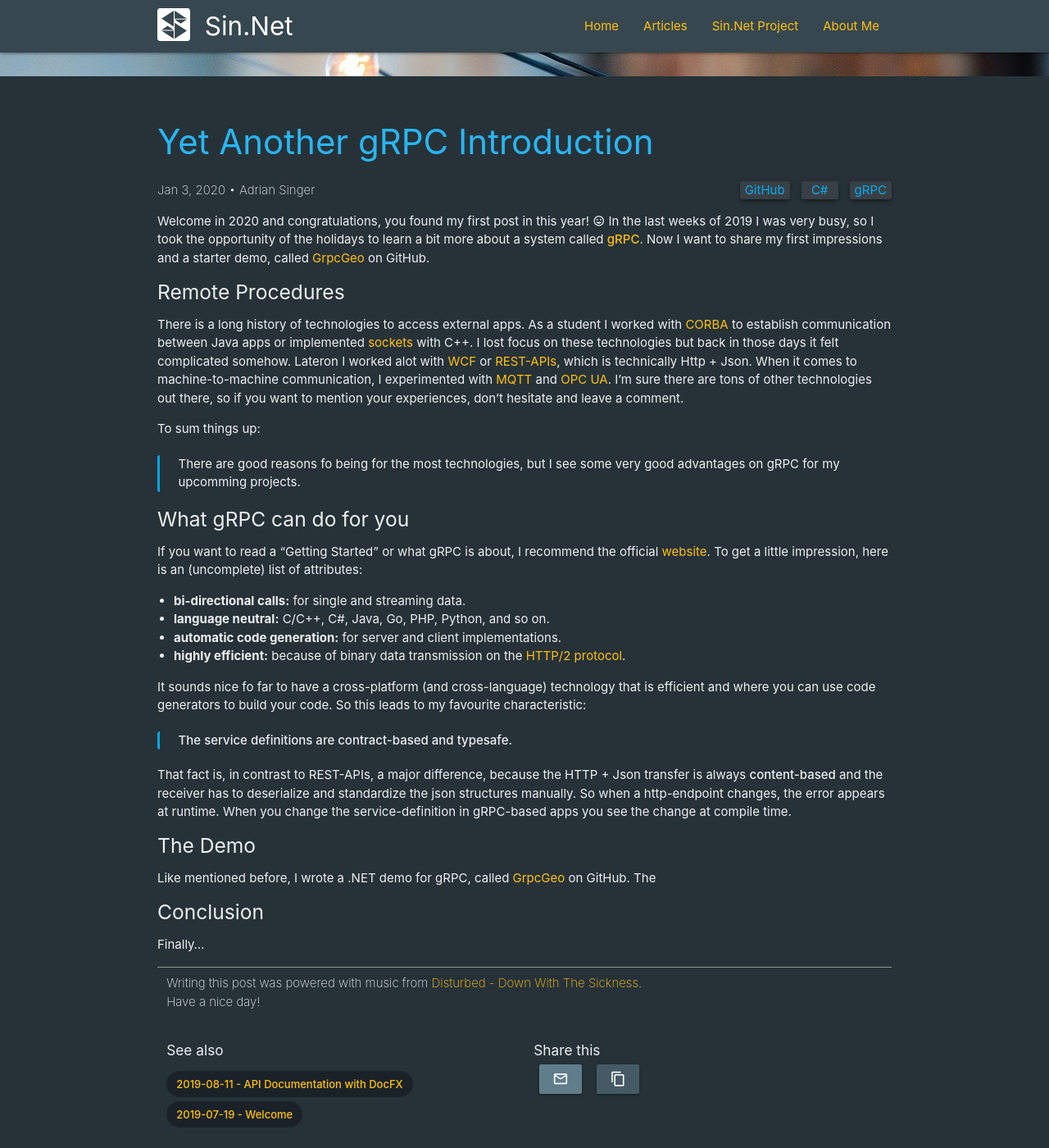
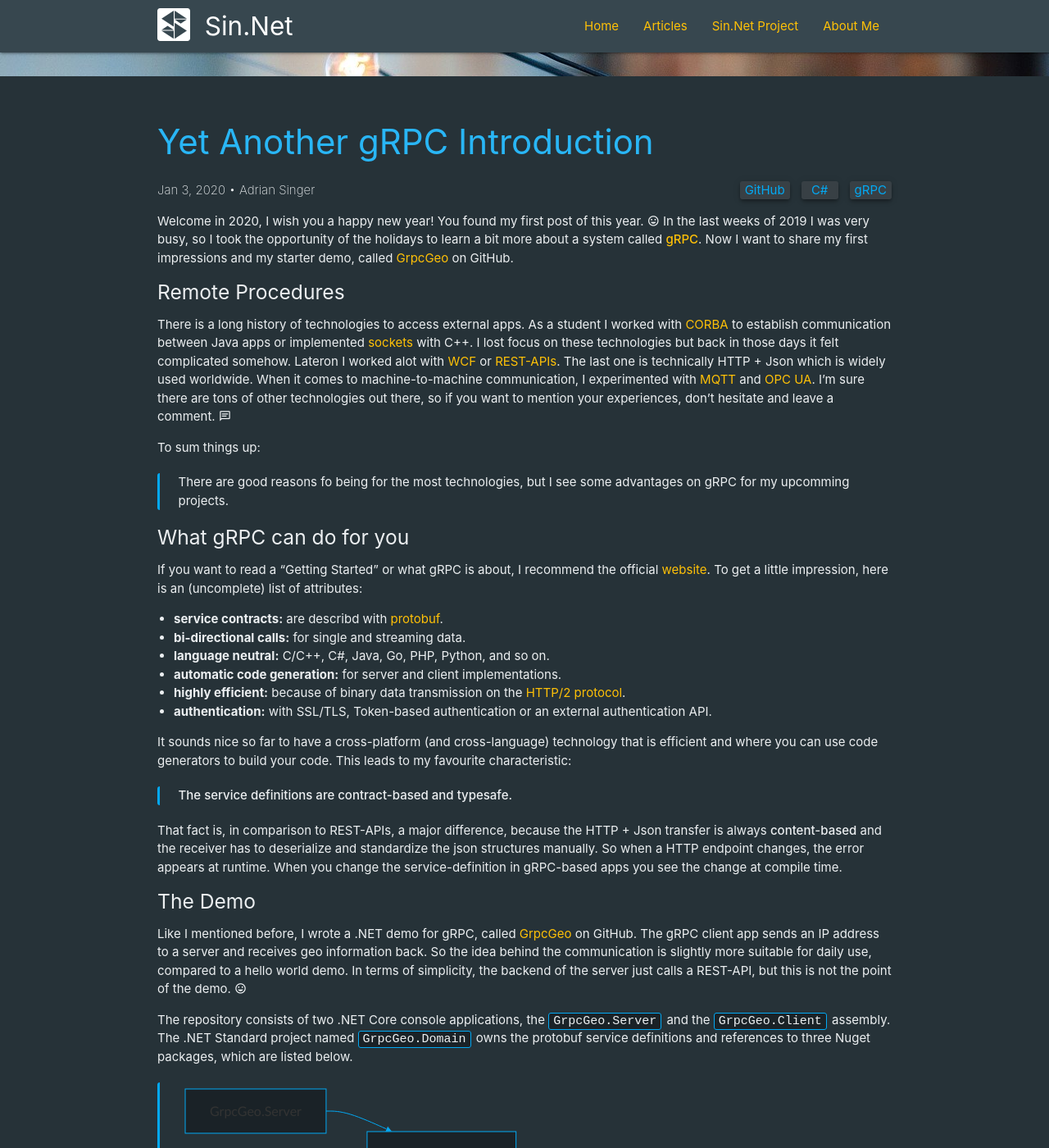
Before and after one commit to adriansinger87/adriansinger87.github.io, a Jekyll site: the page built from _posts/2020-01-03-grpc-intro.md, in a window 1280 px wide and 1400 px high, scrolled down 351 px. Shown: the whole window at 82% size. Built offline with Jekyll 4.4.1, drawn with Linux system fonts in a browser that asks for light colours; nearby versions of some CDN libraries; some of the changed text lies outside the part shown.

Commit message:
grpc post first final edition

````diff
--- a/_posts/2020-01-03-grpc-intro.md
+++ b/_posts/2020-01-03-grpc-intro.md
@@ -2,46 +2,100 @@
 title: Yet Another gRPC Introduction
 layout: post
 author: Adrian Singer
-description: gRPC is a quite new framework to call other applications. Find out how to use it in a .NET environment.
+description: gRPC is a quite new framework to execute functions of external applications. Find out how to use it in .NET.
 image: /assets/img/posts/grpc-intro-1.jpg
 categories: Web
 tags: [gRPC, C#, GitHub]
 commentid: -1
-music-text: Disturbed - Down With The Sickness
-music-href: https://www.youtube.com/watch?v=09LTT0xwdfw
+music-text: System Of A Down - Aerials
+music-href: https://www.youtube.com/watch?v=L-iepu3EtyE
 ---
 
-Welcome in 2020 and congratulations, you found my first post in this year! <i class="mdi mdi-emoticon-outline" style="font-size: inherit"></i> In the last weeks of 2019 I was very busy, so I took the opportunity of the holidays to learn a bit more about a system called **[gRPC](https://grpc.io/)**. Now I want to share my first impressions and a starter demo, called [GrpcGeo](https://github.com/adriansinger87/GrpcGeo) on GitHub.
+Welcome in 2020, I wish you a happy new year! You found my first post of this year. <i class="mdi mdi-emoticon-outline" style="font-size: inherit"></i> In the last weeks of 2019 I was very busy, so I took the opportunity of the holidays to learn a bit more about a system called **[gRPC](https://grpc.io/)**. Now I want to share my first impressions and my starter demo, called [GrpcGeo](https://github.com/adriansinger87/GrpcGeo) on GitHub.
 
 ##### Remote Procedures
 
-There is a long history of technologies to access external apps. As a student I worked with [CORBA](https://docs.oracle.com/javase/7/docs/technotes/guides/idl/corba.html) to establish communication between Java apps or implemented [sockets](https://docs.microsoft.com/en-us/windows/win32/winsock/complete-client-code) with C++. I lost focus on these technologies but back in those days it felt complicated somehow. Lateron I worked alot with [WCF](https://docs.microsoft.com/en-us/dotnet/framework/wcf/whats-wcf) or [REST-APIs](https://dotnet.microsoft.com/apps/aspnet/apis), which is technically Http + Json.
-When it comes to machine-to-machine communication, I experimented with [MQTT](http://mqtt.org/) and [OPC UA](https://github.com/OPCFoundation/UA-.NETStandard). I'm sure there are tons of other technologies out there, so if you want to mention your experiences, don't hesitate and leave a comment.
+There is a long history of technologies to access external apps. As a student I worked with [CORBA](https://docs.oracle.com/javase/7/docs/technotes/guides/idl/corba.html) to establish communication between Java apps or implemented [sockets](https://docs.microsoft.com/en-us/windows/win32/winsock/complete-client-code) with C++. I lost focus on these technologies but back in those days it felt complicated somehow. Lateron I worked alot with [WCF](https://docs.microsoft.com/en-us/dotnet/framework/wcf/whats-wcf) or [REST-APIs](https://dotnet.microsoft.com/apps/aspnet/apis). The last one is technically HTTP + Json which is widely used worldwide.
+When it comes to machine-to-machine communication, I experimented with [MQTT](http://mqtt.org/) and [OPC UA](https://github.com/OPCFoundation/UA-.NETStandard). I'm sure there are tons of other technologies out there, so if you want to mention your experiences, don't hesitate and leave a comment. <i class="mdi mdi-message-text-outline" style="font-size: inherit"></i>
 
 To sum things up:
-> There are good reasons fo being for the most technologies, but I see some very good advantages on gRPC for my upcomming projects.
+> There are good reasons fo being for the most technologies, but I see some advantages on gRPC for my upcomming projects.
 
 ##### What gRPC can do for you
 
 If you want to read a "Getting Started" or what gRPC is about, I recommend the official [website](https://grpc.io/). To get a little impression, here is an (uncomplete) list of attributes:
 
 <ul class="ul-md">
+    <li><b>service contracts:</b> are describd with <a href="https://github.com/protocolbuffers/protobuf" target="_blank">protobuf</a>.</li>
     <li><b>bi-directional calls:</b> for single and streaming data.</li>
     <li><b>language neutral:</b> C/C++, C#, Java, Go, PHP, Python, and so on.</li>
     <li><b>automatic code generation:</b> for server and client implementations.</li>
     <li><b>highly efficient:</b> because of binary data transmission on the <a href="https://http2.github.io/" target="_blank">HTTP/2 protocol</a>.</li>
+    <li><b>authentication:</b> with SSL/TLS, Token-based authentication or an external authentication API.</li>
 </ul>
 
-It sounds nice fo far to have a cross-platform (and cross-language) technology that is efficient and where you can use code generators to build your code. So this leads to my favourite characteristic:
+It sounds nice so far to have a cross-platform (and cross-language) technology that is efficient and where you can use code generators to build your code. This leads to my favourite characteristic:
 > **The service definitions are contract-based and typesafe.**
 
-That fact is, in contrast to REST-APIs, a major difference, because the HTTP + Json transfer is always **content-based** and the receiver has to deserialize and standardize the json structures manually. So when a http-endpoint changes, the error appears at runtime. When you change the service-definition in gRPC-based apps you see the change at compile time.
+That fact is, in comparison to REST-APIs, a major difference, because the HTTP + Json transfer is always **content-based** and the receiver has to deserialize and standardize the json structures manually. So when a HTTP endpoint changes, the error appears at runtime. When you change the service-definition in gRPC-based apps you see the change at compile time.
 
 ##### The Demo
 
-Like mentioned before, I wrote a .NET demo for gRPC, called [GrpcGeo](https://github.com/adriansinger87/GrpcGeo) on GitHub.
-The
+Like I mentioned before, I wrote a .NET demo for gRPC, called [GrpcGeo](https://github.com/adriansinger87/GrpcGeo) on GitHub.
+The gRPC client app sends an IP address to a server and receives geo information back.
+So the idea behind the communication is slightly more suitable for daily use, compared to a hello world demo.
+In terms of simplicity, the backend of the server just calls a REST-API, but this is not the point of the demo. <i class="mdi mdi-emoticon-outline" style="font-size: inherit"></i>
+
+The repository consists of two .NET Core console applications, the `GrpcGeo.Server` and the `GrpcGeo.Client` assembly. The .NET Standard project named `GrpcGeo.Domain` owns the protobuf service definitions and references to three Nuget packages, which are listed below.
+
+<blockquote>
+  <div class="mermaid">
+  graph LR
+      A[GrpcGeo.Server] --> D[GrpcGeo.Domain]
+      B[GrpcGeo.Client] --> D
+  </div>
+  Nuget references:
+  <ul class="ul-md">
+      <li><a href="https://www.nuget.org/packages/Google.Protobuf/" target="_blank">Google.Protobuf</a></li>
+      <li><a href="https://www.nuget.org/packages/Grpc/" target="_blank">Grpc</a></li>
+      <li><a href="https://www.nuget.org/packages/Grpc.Tools/" target="_blank">Grpc.Tools</a></li>
+  </ul>
+</blockquote>
+
+These Nuget packages bring (among other things) a compiler to generate C# classes. When you build the .NET Standard assembly, a server stub, the client code and the data models are compiled. The following example shows the protobuf service, called `IpLocator` with a `Find` method. The parameters of the function and the return values are also defined. The data models `LocationRequest` and `LocationDetails` are containing typed properties. The numbers on the right side of the equal sign are indices, needed for the binary transmission.
+
+``` java
+// the service definition
+service IpLocator {
+  // a remote procedure call
+  rpc Find (LocationRequest) returns (LocationDetails) {}
+}
+
+// the data model of the caller
+message LocationRequest {
+  string ip = 1;
+  string app = 2;
+}
+
+// the response data
+message LocationDetails {
+  string country = 1;
+  string city = 2;
+  double longitude = 3;
+  double latitude = 4;
+}
+```
+###### The gRPC Server
+The implementation of the server code is really straight foward. You can find the [IpGeoServer.cs](https://github.com/adriansinger87/GrpcGeo/blob/master/GrpcGeo.Server/IpGeoServer.cs) as full working source code on GitHub. I created a separate server class that implements the generated base class `IpLocatorBase` of the service definition. The server class encapsulates the gRPC logic, so its usage looks really simple, like seen in the [Program.cs](https://github.com/adriansinger87/GrpcGeo/blob/master/GrpcGeo.Server/Program.cs). This separation is important to apply a clean architecture approach.
+
+###### The gRPC Client
+The client code is even simpler, because there is only the [Program.cs](https://github.com/adriansinger87/GrpcGeo/blob/master/GrpcGeo.Client/Program.cs) file. You just have to instanciate a ready-to-go `IpLocatorClient` and hand over a `Channel` object. Since that point you can call the `Find` method with the necessary parameters. The respond is the data object of type `LocationDetails`. So a gRPC function call could also have been a local one, from the perspective of the client application.
 
 ##### Conclusion
 
-Finally...
+In a more and more connected world, easy to use and easy maintainable technologies are very important for data exchange.
+In my opinion, the gRPC Framework is a very promising candidate for that requirement.
+In a real world szenario a [security or authentication mechanism](https://www.grpc.io/docs/guides/auth/) is recommended.
+
+The gRPC Framework is quite new to me, but I guess, I will continue to work with that technology and share my further experiences.
+Lastly, I would recommend to install protobuf-plugins for [Visual Studio](https://marketplace.visualstudio.com/items?itemName=mreu.ProtobufLanguageService) or [VS Code](https://marketplace.visualstudio.com/items?itemName=zxh404.vscode-proto3) to get syntax highlighting and things like that.
````
